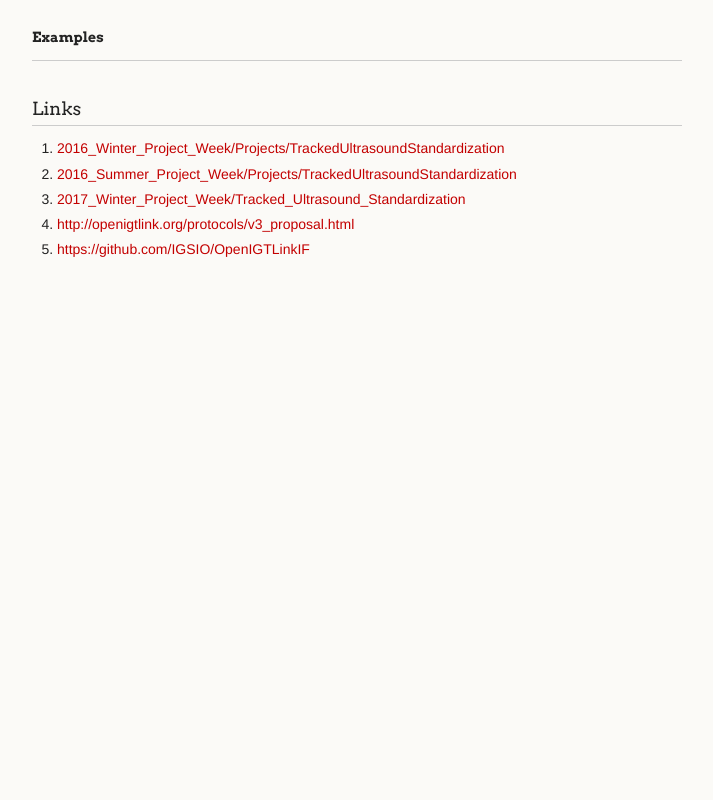
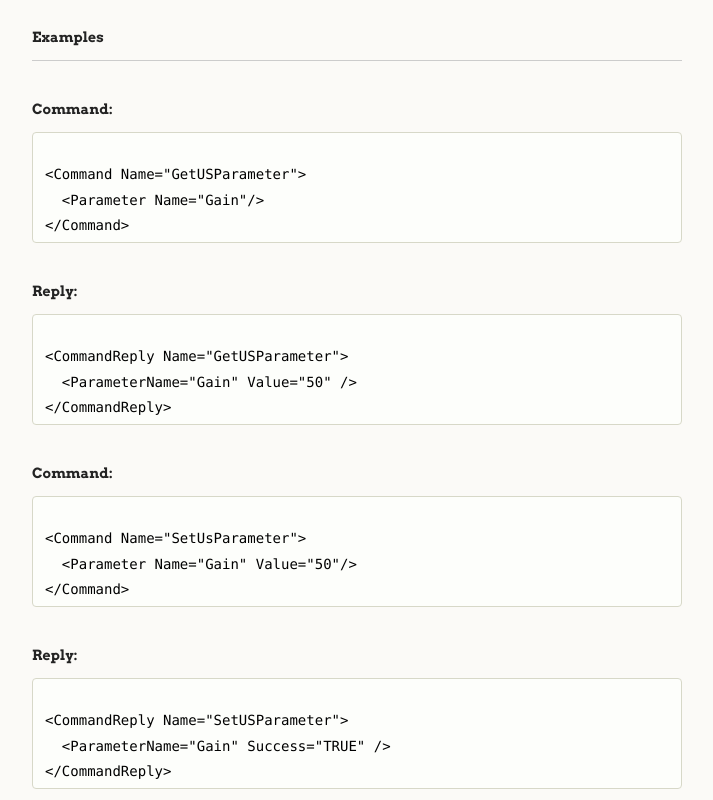
Before and after one commit to IGSIO/igsio.github.io, a plain HTML site: page index.html in a window 1280 px wide. Shown: the part 2360-3160 px from the top of the page, without its empty margins (278-991 px from the left). Before the commit the page ends 2694 px from the top, so only its background shows below. Drawn offline with Linux system fonts and the light colour scheme.

Commit message:
Update index.html

```diff
--- a/index.html
+++ b/index.html
@@ -102,6 +102,34 @@ See the implementation in the Plus Toolkit <a href="https://github.com/PlusToolk
 <h4>Examples</h4>
 <hr>
 
+<h5>Command:</h5>
+<pre><code>
+&lt;Command Name=&quot;GetUSParameter&quot;&gt;
+  &lt;Parameter Name=&quot;Gain&quot;/&gt;
+&lt;/Command&gt;
+</code></pre>
+
+<h5>Reply:</h5>
+<pre><code>
+&lt;CommandReply Name=&quot;GetUSParameter&quot;&gt;
+  &lt;ParameterName=&quot;Gain&quot; Value=&quot;50&quot; /&gt;
+&lt;/CommandReply&gt;
+</code></pre>
+
+<h5>Command:</h5>
+<pre><code>
+&lt;Command Name=&quot;SetUsParameter&quot;&gt;
+  &lt;Parameter Name=&quot;Gain&quot; Value=&quot;50&quot;/&gt;
+&lt;/Command&gt;
+</code></pre>
+
+<h5>Reply:</h5>
+<pre><code>
+&lt;CommandReply Name=&quot;SetUSParameter&quot;&gt;
+  &lt;ParameterName=&quot;Gain&quot; Success=&quot;TRUE&quot; /&gt;
+&lt;/CommandReply&gt;
+</code></pre>
+
 <h3>
 <a id="links" class="anchor" href="#links" aria-hidden="true"><span class="octicon octicon-link"></span></a>Links</h3>
 
```
